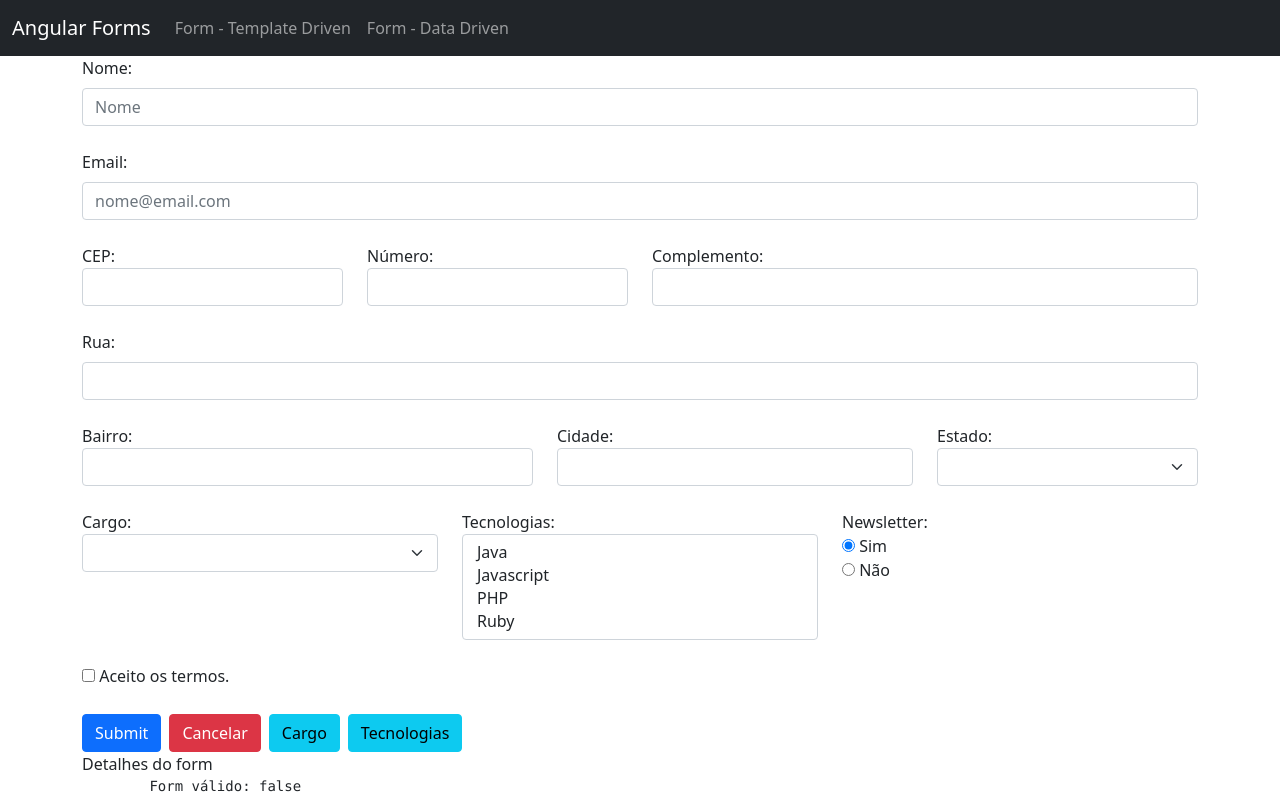
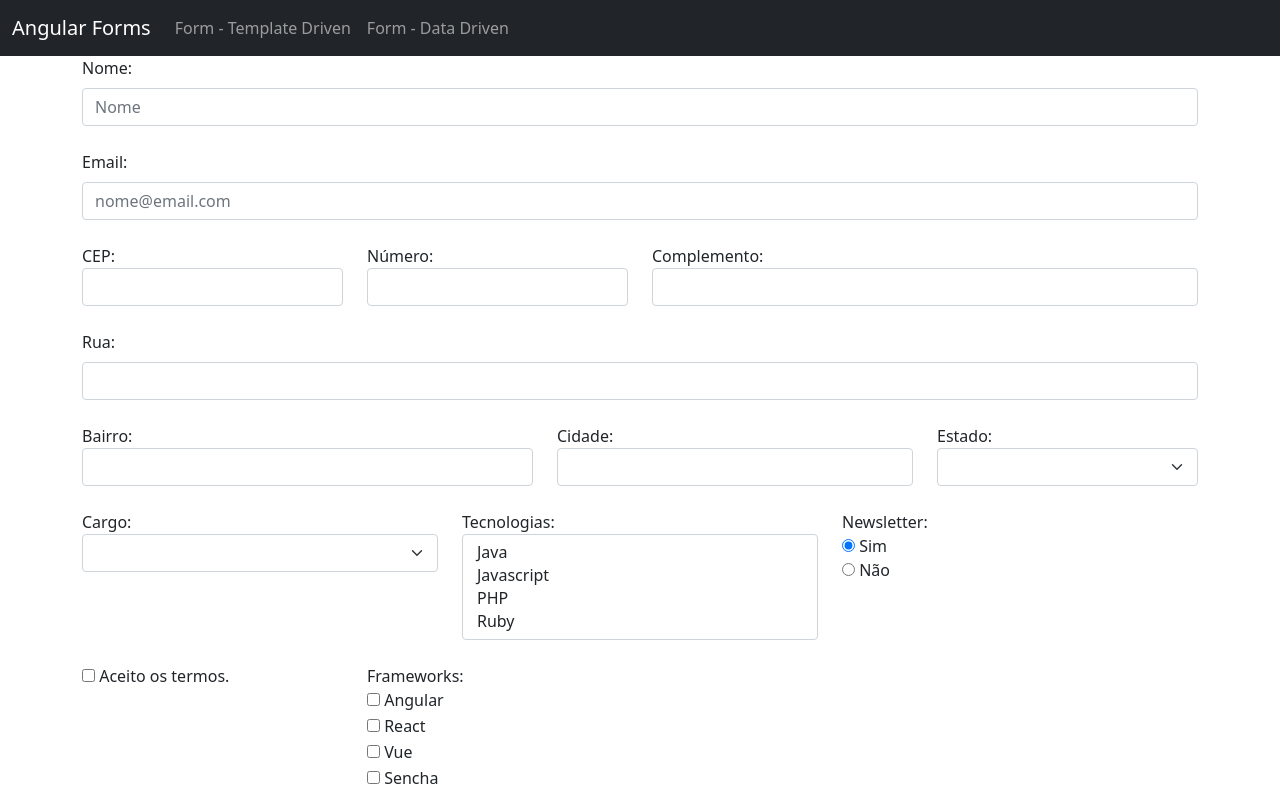
Before and after one commit to gabrielhsimoes/forms, an Angular app: page /dataForm in a window 1280 px wide. Shown: the top 800 px of the page. Built offline with nearby package versions, Linux system fonts and the light colour scheme.

Commit message:
trabalhando com formularios reativos

```diff
--- a/src/app/data-form/data-form.component.html
+++ b/src/app/data-form/data-form.component.html
@@ -153,7 +153,7 @@
     </div>
     <br>
 
-    <div class="form-group">
+    <div class="form-group row">
         <div class="col-md-3" [ngClass]="aplicaCSSErro('termos')">
             <div class="form-check">
                 <label class="form-check-label">
@@ -164,6 +164,25 @@
         <div *ngIf="verificaValidTouched('termos')" class="alert alert-danger" role="alert">
             Por favor, aceite os termos.
         </div>
+
+        <div class="col-md-3" [ngClass]="aplicaCSSErro('frameworks')">
+            <div class="row">
+            <label for="frameworks">Frameworks:</label>
+            <div id="frameworks">
+                <div class="form-check col-sm-4" formArrayName="frameworks"
+                *ngFor="let item of getFrameworksControls(); let i = index">
+                    <label class="form-check-label">
+                        <input type="checkbox" required [formControlName]="i"> {{ frameworks[i] }}
+                    </label>
+                </div>
+
+            </div>
+            </div>
+        </div>
+        <div *ngIf="verificaValidTouched('frameworks')" class="alert alert-danger" role="alert">
+            Selecione uma opção
+        </div>
+
     </div>
     <br>
     <button type="submit" class="btn btn-primary" style="margin-right: 0.5em;"> Submit </button>
--- a/src/app/data-form/data-form.component.ts
+++ b/src/app/data-form/data-form.component.ts
@@ -1,6 +1,6 @@
 import { HttpClient } from '@angular/common/http';
 import { Component, OnInit } from '@angular/core';
-import { FormBuilder, FormGroup, Validators } from '@angular/forms';
+import { FormArray, FormBuilder, FormControl, FormGroup, Validators } from '@angular/forms';
 import { map, Observable } from 'rxjs';
 import { EstadoBr } from '../shared/models/estado-br';
 import { ConsultaCepService } from '../shared/services/consulta-cep.service';
@@ -19,6 +19,8 @@ export class DataFormComponent implements OnInit {
   cargos!: any[];
   tecnologias!: any[];
   newsletterOp!: any[];
+
+  frameworks = ['Angular', 'React', 'Vue', 'Sencha'];
 
   constructor(
     private formBuilder: FormBuilder,
@@ -61,16 +63,65 @@ export class DataFormComponent implements OnInit {
       tecnologias: [null],
       // newsletter: [null]
       newsletter: ['s'],
-      termos: [null, Validators.pattern('true')]
+      termos: [null, Validators.pattern('true')],
+      frameworks: this.buildFrameworks()
     });
+
+    console.log(this.buildFrameworks());
+    console.log(this.formulario);
+  }
+
+
+  buildFrameworks(){
+    const values = this.frameworks.map(v => new FormControl(false));
+
+    return this.formBuilder.array(values, this.requiredMinCheckbox(1));
+
+    // this.formBuilder.array ([
+    //   new FormControl(false),
+    //   new FormControl(false),
+    //   new FormControl(false),
+    //   new FormControl(false)
+    // ])
+  }
+
+  requiredMinCheckbox(min = 1){
+    const validator = (formArray: FormArray) => {
+      // const values = formArray.controls;
+      // let totalChecked = 0;
+      // for(let i=0; i < values.length; i++){
+      //   if(values[i].value){
+      //     totalChecked += 1;
+      //   }
+      // }
+      const totalChecked = formArray.controls
+      .map(v => v.value)
+      .reduce((total, current) => current ? total + current : total, 0)
+
+      return totalChecked >= min ? null : { required: true }
+    };
+    return validator;
+  }
+
+  getFrameworksControls(){
+    return this.formulario.get('frameworks') ? (<FormArray>this.formulario.get('frameworks')).controls : null;
   }
 
   onSubmit() {
     // console.log(this.formulario.valid);
 
+    let valueSubmit = Object.assign({}, this.formulario.value);
+
+    valueSubmit = Object.assign(valueSubmit, {
+      frameworks: valueSubmit.frameworks
+      .map((v: any, i: any) => v ? this.frameworks[i] : null ).filter((v: any) => v !== null)
+    });
+
+    console.log(valueSubmit);
+
     if (this.formulario.valid) {
       this.http.post('https://httpbin.org/post',
-        JSON.stringify(this.formulario.value))
+        JSON.stringify(valueSubmit))
         .pipe(map(res => res)).subscribe(dados => {
           console.log(dados);
           // this.formulario.reset();
```
